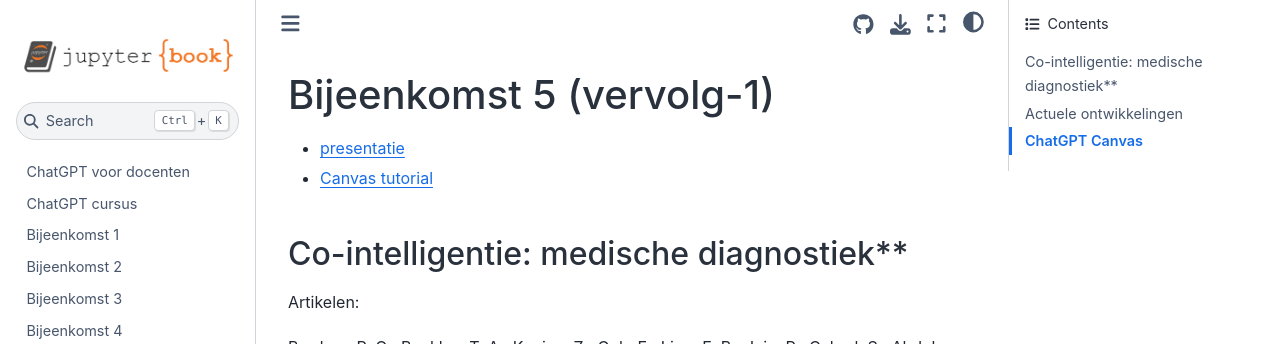
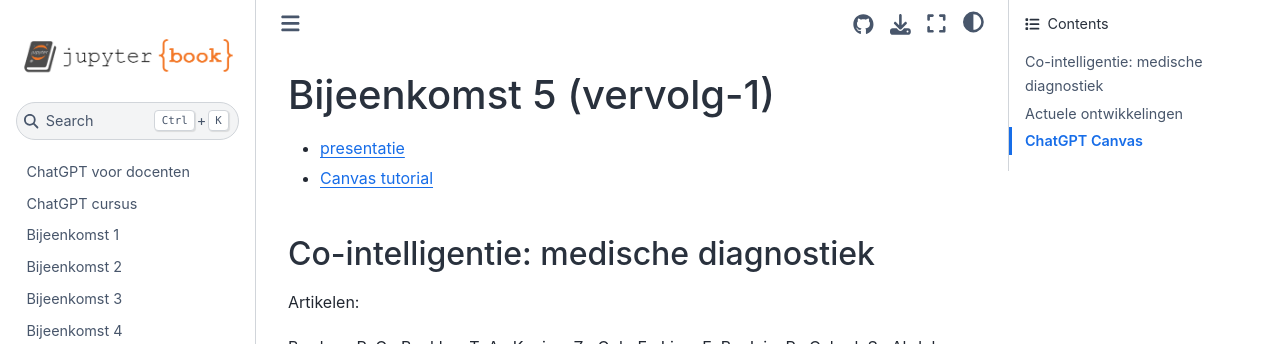
Before and after one commit to infvo/chatgptbook, a Jupyter Book: the page built from bijeenkomst-5.md, in a window 1280 px wide and 1343 px high. Shown: the top 344 px of the window. Built offline with Jupyter Book 1.0.4 settings and Sphinx 7.4.7 and the Sphinx Book theme 1.1.4, drawn with Linux system fonts in a browser that asks for light colours.

```diff
--- a/bijeenkomst-5.md
+++ b/bijeenkomst-5.md
@@ -3,7 +3,7 @@
 * [presentatie](https://docs.google.com/presentation/d/1BKgeo0WIjPRK8DsvCD-xeIK2zfxAKo63ZTSELtZO5lg/edit?usp=sharing)
 * [Canvas tutorial](#canvas-tutorial)
 
-## Co-intelligentie: medische diagnostiek**
+## Co-intelligentie: medische diagnostiek
 
 Artikelen:
 
```
